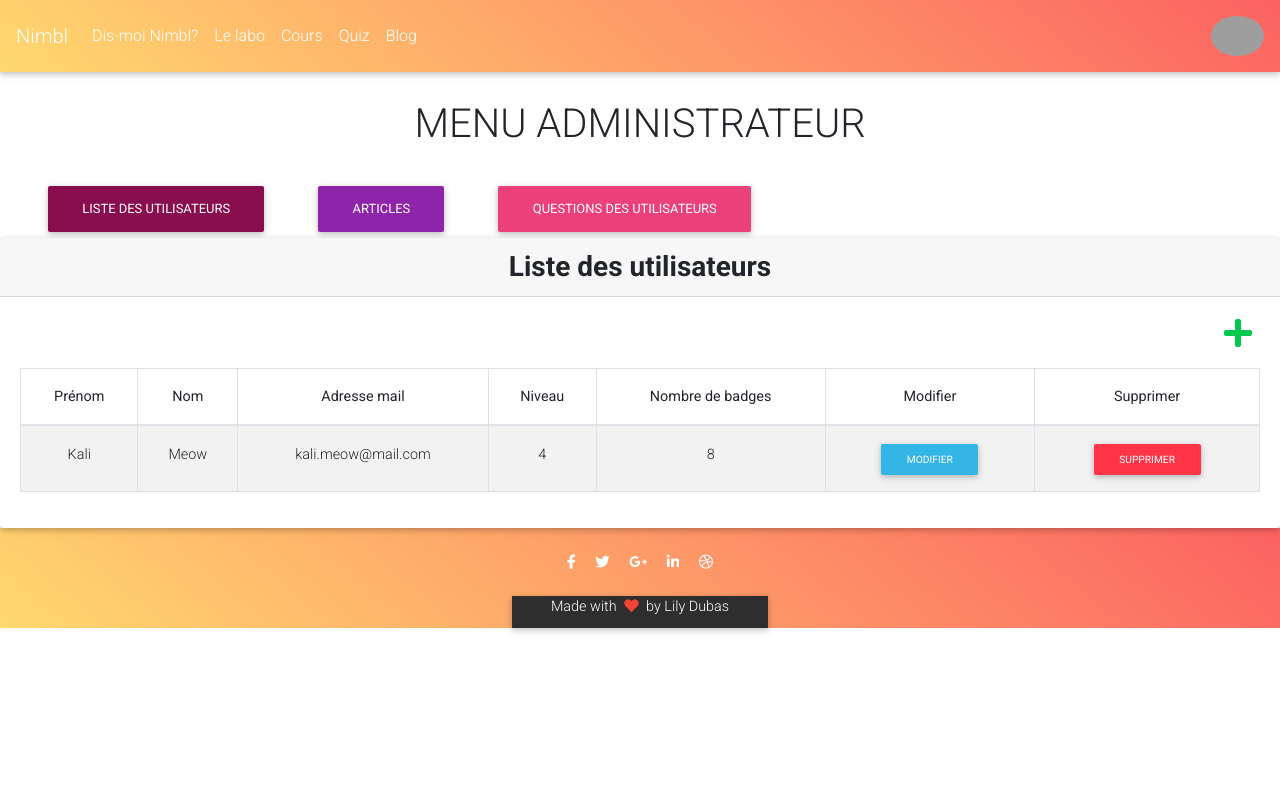
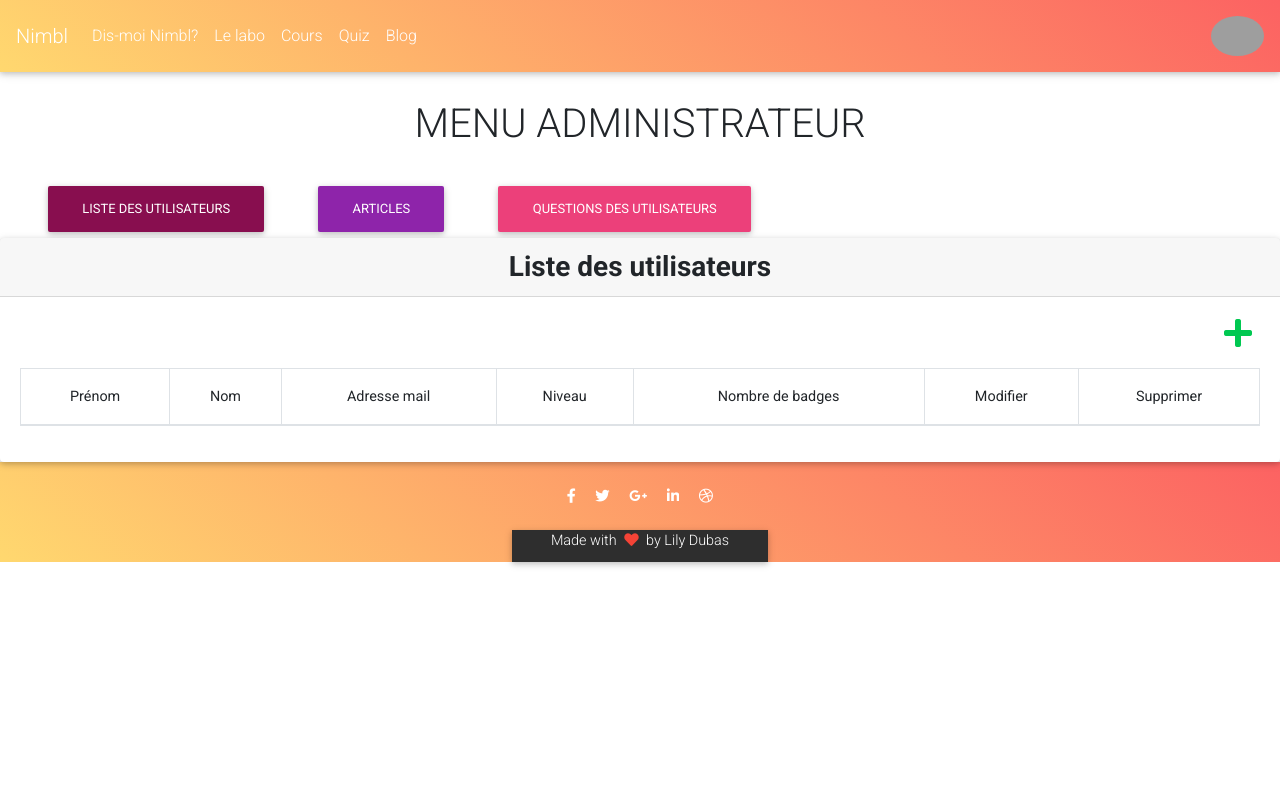
Before and after one commit to LilyDubas/Nimbl, a PHP site: page /View/Mh08twnetRadmin_view.php in a window 1280 px wide. Run offline with PHP 8.4, Linux system fonts and the light colour scheme; the visitor is signed in with stand-in values (Sample User, id 1); lists and menus that the app fills with data are empty; some libraries are stand-ins or nearby versions; grey boxes are pictures that could not be loaded.

Commit message:
admin CRUD en cours

```diff
--- /dev/null
+++ b/Controller/load_all_users_controller.php
@@ -0,0 +1,25 @@
+<?php
+$usersAvailable = false; $userList = [];
+if (isset($_SESSION['id']) && isset($_SESSION['rank_name'])){
+  if ($_SESSION['rank_name'] == 'admin'){
+    $userId = (int) trim($_SESSION['id']);
+    $userId = filter_var($userId, FILTER_SANITIZE_NUMBER_INT);
+    if (filter_var($userId, FILTER_VALIDATE_INT)){
+      require '../Model/load_all_users.php';
+      $userList = load_all_users();
+      if ($userList != false){
+        // All users found
+        $usersAvailable = true;
+      }
+      else {
+        // An error occured with the database, please try later
+      }
+    }
+    else {
+      // User ID is not recognized
+    }
+  }
+  else {
+    // User is not admin, need to redirect outside of this page
+  }
+} ?>
--- a/View/Mh08twnetRadmin_view.php
+++ b/View/Mh08twnetRadmin_view.php
@@ -1,3 +1,5 @@
+<?php session_start();
+require '../Controller/load_all_users_controller.php'; ?>
 <!DOCTYPE html>
 <html lang="fr" dir="ltr">
 <head>
@@ -8,6 +10,7 @@
   <link rel="stylesheet" href="https://use.fontawesome.com/releases/v5.11.2/css/all.css">
   <link rel="stylesheet" href="https://fonts.googleapis.com/css?family=Roboto:300,400,500,700&display=swap">
   <?php require '../Share/css_links.html' ?>
+  <link rel="stylesheet" href="../assets/css/admin_view.css">
 </head>
 <body>
   <!--Navbar -->
@@ -26,6 +29,7 @@
     <div class="card-body">
       <div id="table" class="table-editable">
         <span class="table-add float-right mb-3 mr-2"><a href="#!" class="text-success"><i class="fas fa-plus fa-2x" aria-hidden="true"></i></a></span>
+        <form action="#" method="get">
           <table class="table table-bordered table-responsive-md table-striped text-center">
             <thead>
               <tr>
@@ -39,30 +43,48 @@
               </tr>
             </thead>
             <tbody>
-            <tr>
-              <td class="pt-3-half" contenteditable="true">Kali</td>
-              <td class="pt-3-half" contenteditable="true">Meow</td>
-              <td class="pt-3-half" contenteditable="true">kali.meow@mail.com</td>
-              <td class="pt-3-half" contenteditable="true">4</td>
-              <td class="pt-3-half" contenteditable="true">8</td>
+              <?php if ($usersAvailable == true){
+                foreach ($userList AS $user){ ?>
+                  <tr id="mainUserInfo_<?= $user['id'] ?? '0' ?>">
+                    <td class="pt-3-half"><?= $user['firstname'] ?? 'Kali' ?></td>
+                    <td class="pt-3-half"><?= $user['lastname'] ?? 'Meow' ?></td>
+                    <td class="pt-3-half"><?= $user['mail'] ?? 'kali.meow@mail.com' ?></td>
+                    <td class="pt-3-half"><?= $user['level_name'] ?? '4' ?></td>
+                    <!-- Need to have better badge system before displaying the number of badges -->
+                    <td class="pt-3-half">8</td>
                     <td>
-                <span class="table-remove"><button type="button" class="btn btn-info btn-rounded btn-sm my-0">Modifier</button></span>
+                      <span class="table-remove"><button id="update_<?= $user['id'] ?? '0' ?>" type="button" class="updateUser btn btn-info btn-rounded btn-sm my-0">Modifier</button></span>
                     </td>
                     <td>
-                <span class="table-remove"><button type="button" class="btn btn-danger btn-rounded btn-sm my-0">Supprimer</button></span>
+                      <span class="table-remove"><button id="delete_<?= $user['id'] ?? '0' ?>" type="button" class="deleteUser btn btn-danger btn-rounded btn-sm my-0">Supprimer</button></span>
                     </td>
                   </tr>
+                  <!-- Hidden row with the same info as a form -->
+                  <tr class="userforms" id="formUserInfo_<?= $user['id'] ?? '0' ?>">
+                    <td class="pt-3-half"><input type="text" name="firstname" value="<?= $user['firstname'] ?? 'Kali' ?>"></td>
+                    <td class="pt-3-half"><input type="text" name="lastname" value="<?= $user['lastname'] ?? 'Meow' ?>"></td>
+                    <td class="pt-3-half"><input type="text" name="mail" value="<?= $user['mail'] ?? 'kali.meow@mail.com' ?>"></td>
+                    <td class="pt-3-half"><input type="text" name="level" value="<?= $user['level_name'] ?? '4' ?>"></td>
+                    <!-- Need to have better badge system before displaying the number of badges -->
+                    <td class="pt-3-half"><input type="text" name="badges" value="8"></td>
+                    <td colspan="2">
+                      <span class="table-remove"><button name="confirmUpdate" type="submit" class="deleteUser btn btn-success btn-rounded btn-block btn-sm my-0">Valider</button></span>
+                    </td>
+                  </tr>
+                <?php } ?>
+              <?php } ?>
               <!-- This is our clonable table line -->
             </tbody>
           </table>
+        </form>
       </div>
     </div>
   </div>
+  <!-- Footer -->
+  <?php include '../Share/footer.php' ?>
   <!-- Editable table -->
 
   <?php require '../Share/js_links.html' ?>
-
+  <script src="../assets/js/update_user_admin.js"></script>
 </body>
-<!-- Footer -->
-<?php include '../Share/footer.php' ?>
 </html>
--- /dev/null
+++ b/assets/css/admin_view.css
@@ -0,0 +1,3 @@
+.userforms {
+  display: none;
+}
--- a/assets/css/style.css
+++ b/assets/css/style.css
@@ -1,6 +1,8 @@
-html, body {
+body {
   padding: 0;
   margin: 0;
+  height: 100vh;
+  width: 100vw;
 }
 #made-with-love{
   width: 20%;
--- /dev/null
+++ b/assets/js/update_user_admin.js
@@ -0,0 +1,13 @@
+const updateButtons = document.getElementsByClassName('updateUser');
+
+updateButtons.forEach(function(button){
+  button.addEventListener('click', function(){
+    var userId = (this.id).replace('update_', '');
+    var mainTr = document.getElementById('mainUserInfo_' + userId);
+    var formTr = document.getElementById('formUserInfo_' + userId);
+    if (confirm('Voulez vous modifier cet utilisateur ?')){
+      mainTr.style.display = 'none';
+      formTr.style.display = 'table-row';
+    }
+  });
+})
```
Also changed, not shown: Model/load_all_users.php (added, +23 -0 lines). Lines whose indentation alone changed are shown as unchanged.
